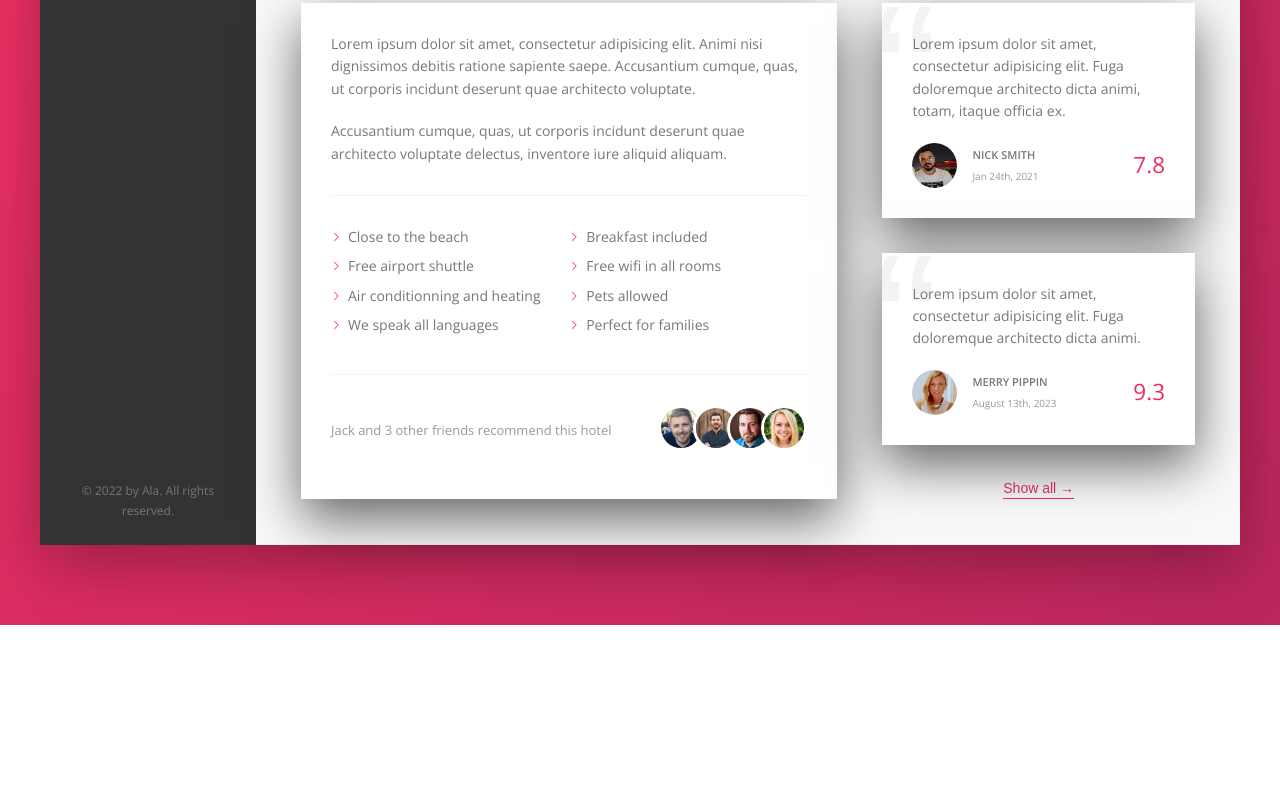
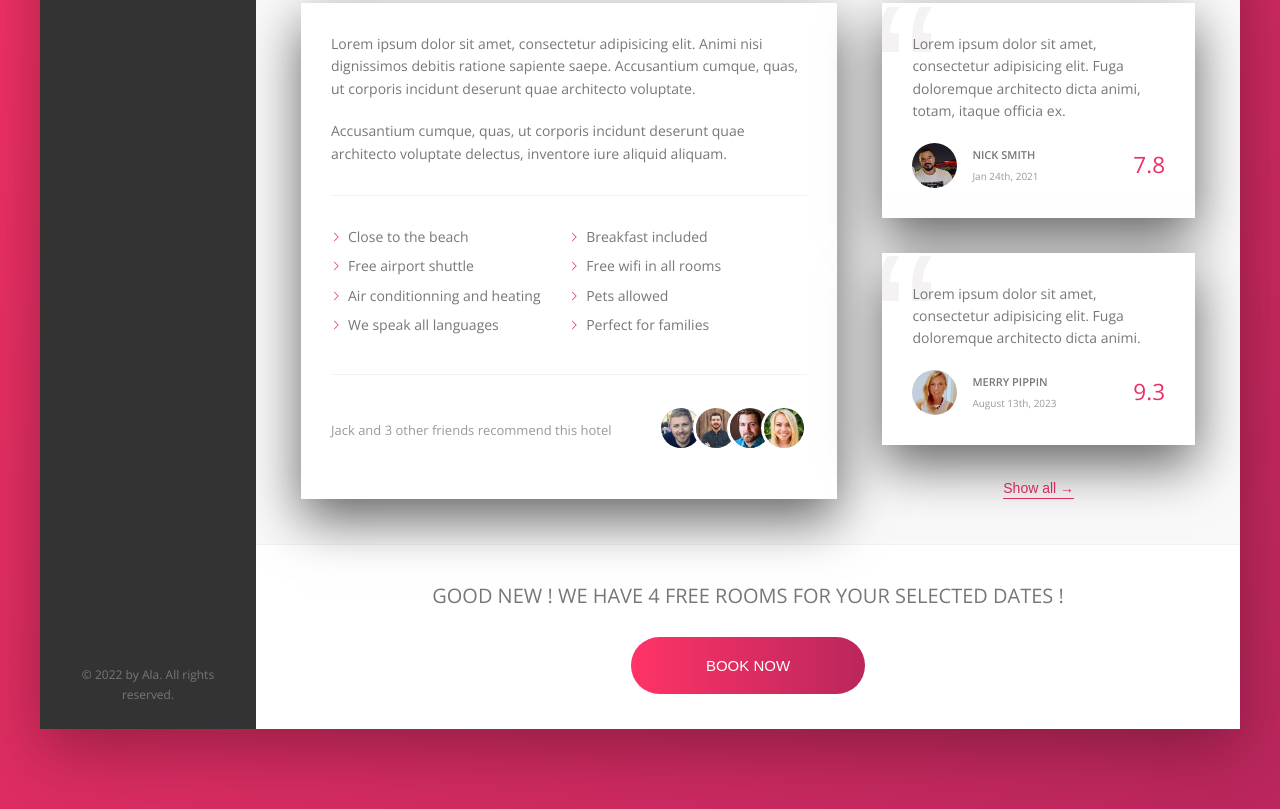
Before and after one commit to AyariAla/Trillo, a website: page index.html in a window 1280 px wide. Shown: the part 644-1453 px from the top of the page. Before the commit the page ends 1269 px from the top, so only its background shows below. Drawn offline with nearby package versions, Linux system fonts and the light colour scheme.

Commit message:
lower part cta with animations

```diff
--- a/index.html
+++ b/index.html
@@ -226,6 +226,15 @@
               <button class="btn-inline">Show all <span>&rarr;</span></button>
             </div>
           </div>
+          <div class="cta">
+            <h2 class="cta__book-now">
+              Good new ! We have 4 free rooms for your selected dates !
+            </h2>
+            <button class="btn">
+              <span class="btn__visible">Book now</span>
+              <span class="btn__invisible"> Only 4 rooms left</span>
+            </button>
+          </div>
         </main>
       </div>
     </div>
--- a/sass/_components.scss
+++ b/sass/_components.scss
@@ -466,3 +466,78 @@
     color: var(--color-primary);
   }
 }
+/// /// /////////////////////
+/// REVIEW
+///
+.cta {
+  padding: 3.5rem 0;
+  text-align: center;
+
+  &__book-now {
+    font-size: 2rem;
+    font-weight: 300;
+    text-transform: uppercase;
+    margin-bottom: 2.5rem;
+  }
+}
+/// /// /////////////////////
+/// CALL TO ACTION
+///
+
+.btn {
+  font-size: 1.5rem;
+  font-weight: 300;
+  text-transform: uppercase;
+  border-radius: 100px;
+  border: none;
+  background-image: linear-gradient(
+    to right,
+    var(--color-primary-light),
+    var(--color-primary-dark)
+  );
+  color: #fff;
+  position: relative;
+  //to hide the invisible element
+  overflow: hidden;
+  cursor: pointer;
+
+  & > * {
+    //Inline-block to use the padding
+    display: inline-block;
+    height: 100%;
+    width: 100%;
+    transition: all 0.2s;
+  }
+
+  &__visible {
+    padding: 2rem 7.5rem;
+  }
+
+  &__invisible {
+    position: absolute;
+    padding: 2rem 0;
+    left: 0;
+    // move up exactly the size of the element
+    top: -100%;
+  }
+
+  &:hover {
+    background-image: linear-gradient(
+      to left,
+      var(--color-primary-light),
+      var(--color-primary-dark)
+    );
+  }
+  &:hover &__visible {
+    transform: translateY(100%);
+  }
+
+  &:hover &__invisible {
+    top: 0;
+  }
+
+  &:focus {
+    outline: none;
+    animation: pulsate 1s infinite;
+  }
+}
```
Also changed, not shown: css/style.css, 1 other file.
